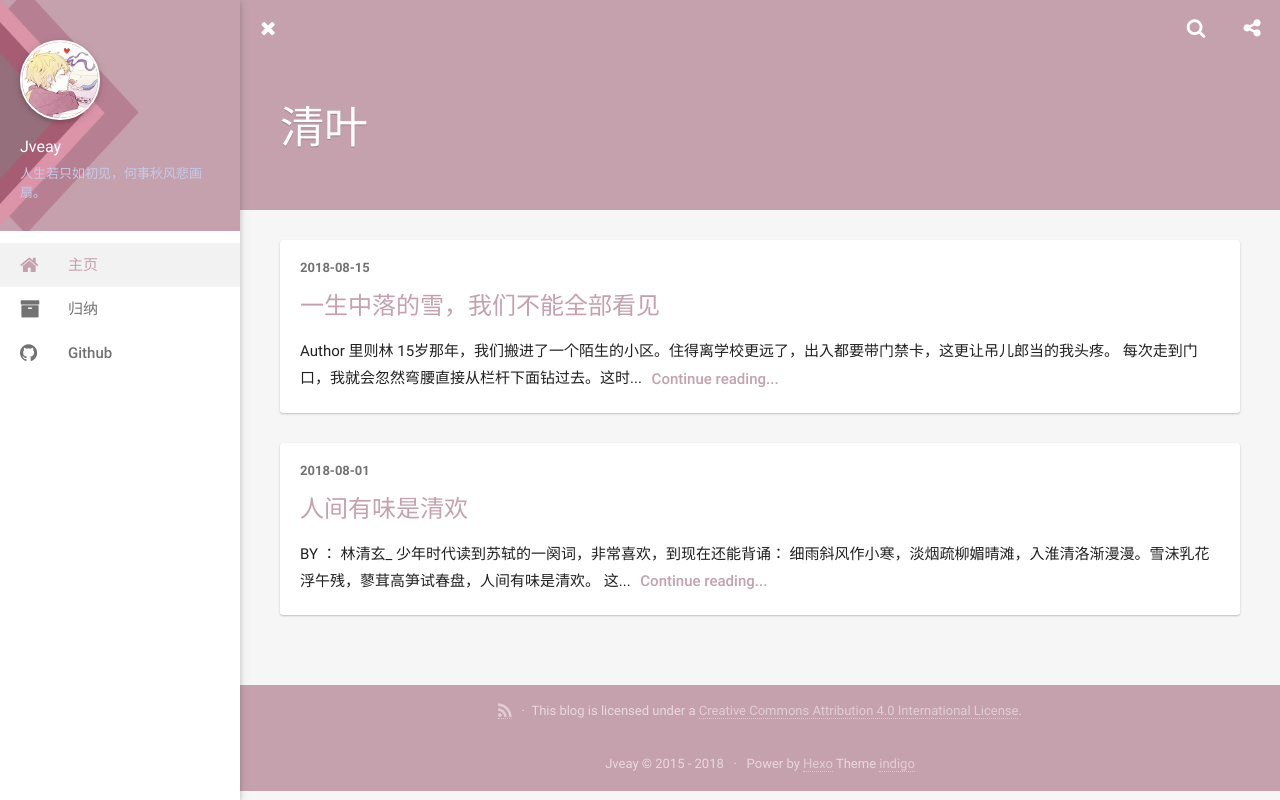
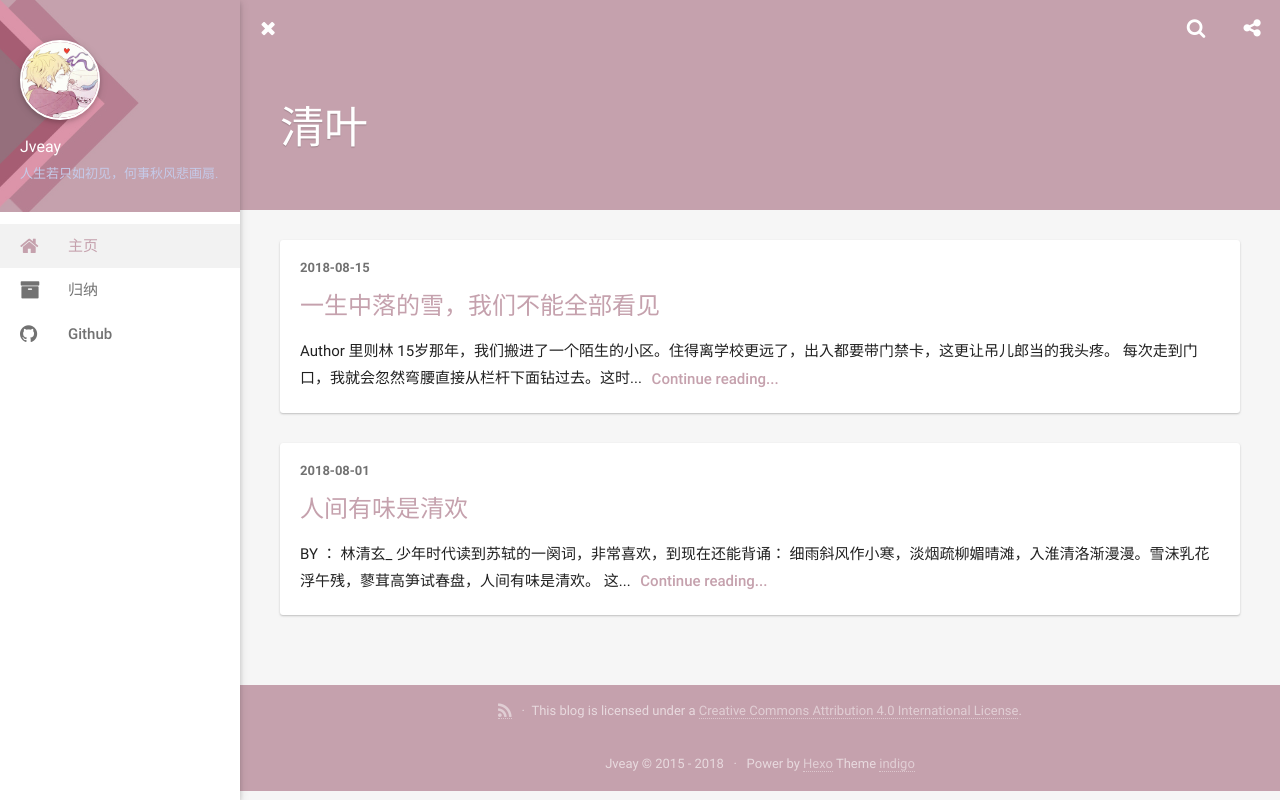
Before and after one commit to jveay/jveay.github.io, a plain HTML site: page index.html in a window 1280 px wide. Drawn offline with Linux system fonts and the light colour scheme; some packages are replaced by stand-ins of ours; a script that the page names is missing.

Commit message:
Site updated: 2018-08-15 21:32:36

```diff
--- a/index.html
+++ b/index.html
@@ -55,7 +55,7 @@
         </a>
         <hgroup class="introduce">
           <h5 class="nickname">Jveay</h5>
-          <a href="mailto:人生若只如初见，何事秋风悲画扇。" title="人生若只如初见，何事秋风悲画扇。" class="mail">人生若只如初见，何事秋风悲画扇。</a>
+          <a href="mailto:人生若只如初见，何事秋风悲画扇." title="人生若只如初见，何事秋风悲画扇." class="mail">人生若只如初见，何事秋风悲画扇.</a>
         </hgroup>
       </div>
     </div>
```
Also changed, not shown: 2018/08/01/hello-world/index.html (+1 -1 lines), 2018/08/15/一生中落的雪，我们不能全部看见/index.html (+1 -1 lines), archives/2018/08/index.html (+1 -1 lines), archives/2018/index.html (+1 -1 lines), archives/index.html (+1 -1 lines), tags/index.html (+1 -1 lines).
